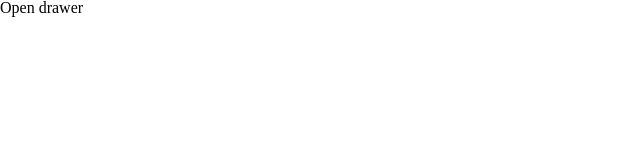
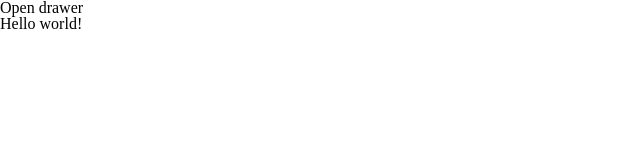
Before and after one commit to bbodeuk/Bookdart-Frontend, a React (Vite) app: page / in a window 1280 px wide. Shown: the top 160 px of the page, without its empty margins (0-640 px from the left). Built offline with nearby package versions, Linux system fonts and the light colour scheme.

Commit message:
feat: Add router boilerplate

```diff
--- a/src/components/App.tsx
+++ b/src/components/App.tsx
@@ -1,15 +1,20 @@
 import { useState } from 'react';
+import { BrowserRouter, Route, Routes } from 'react-router-dom';
 import Drawer from './Drawer';
 
 export default function App() {
   const [open, setOpen] = useState(false);
 
   return (
-    <>
+    <BrowserRouter>
       <button type="button" onClick={() => setOpen(true)}>
         Open drawer
       </button>
+      <Routes>
+        {/* FIXME: Update router with pages */}
+        <Route path="/" element={<p>Hello world!</p>} />
+      </Routes>
       <Drawer open={open} onClose={() => setOpen(false)} />
-    </>
+    </BrowserRouter>
   );
 }
```
